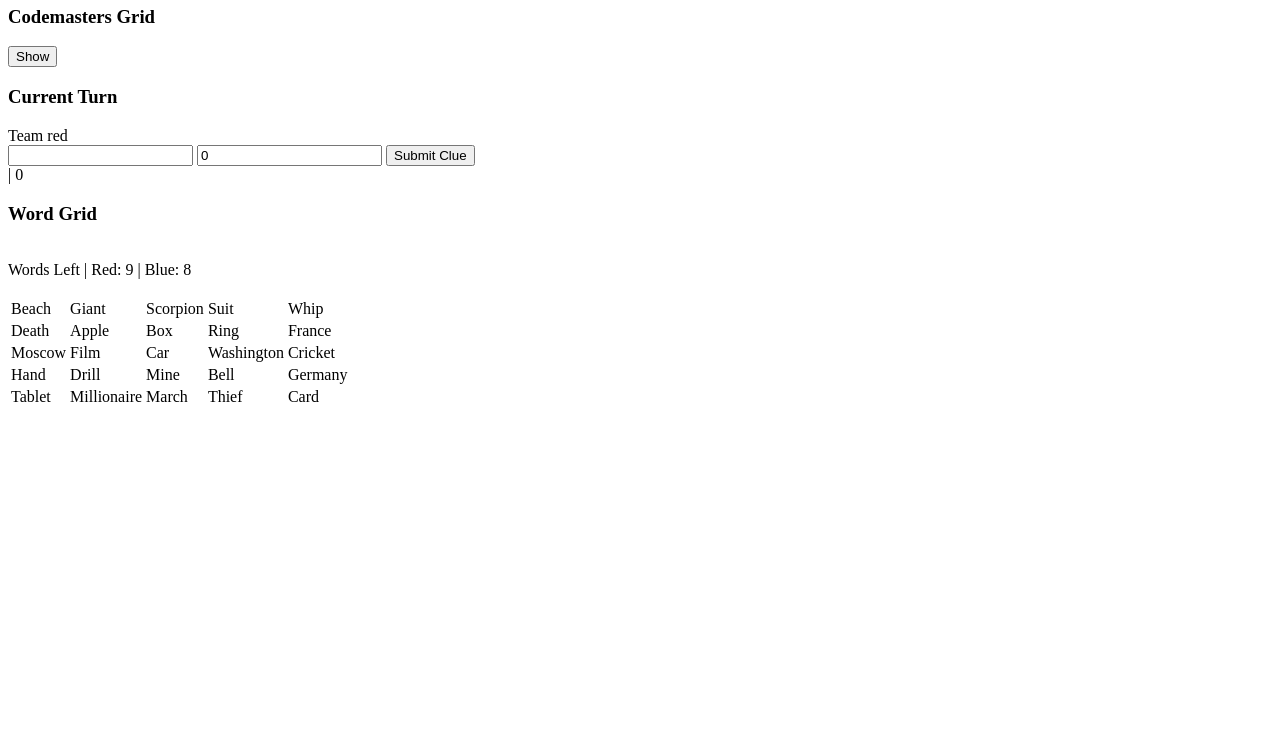
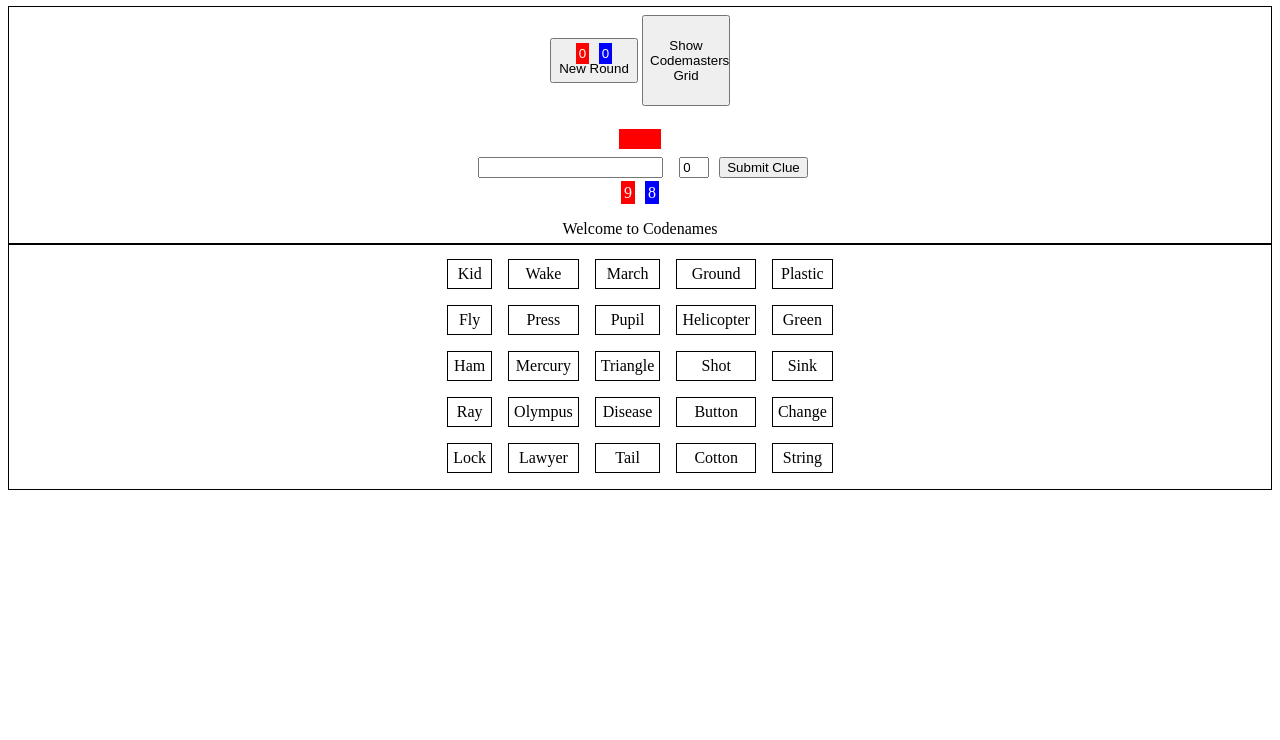
Before and after one commit to jtkline1205/party-games, a plain HTML site: page src/main/index.html in a window 1280 px wide. Shown: the part 60-800 px from the top of the page. Drawn offline with Linux system fonts and the light colour scheme.

Commit message:
front end updates

```diff
--- a/src/main/app.js
+++ b/src/main/app.js
@@ -3,6 +3,10 @@ app.controller("CodenamesCtrl", CodenamesCtrl);
 
 function CodenamesCtrl() {
 	initializeController(this);
+
+	this.getSubmittedClue = function() {
+		return this.currentClueWord + "   |   " + this.currentClueNumber;
+	}
 
 	function initializeController(ctrl) {
 		ctrl.redWins = 0;
@@ -77,22 +81,22 @@ function CodenamesCtrl() {
 				ctrl.redWins++;
 				ctrl.message = "Red wins since blue guessed the black card!";
 			}
-			ctrl.startNewGame();
+			ctrl.startNewRound();
 		}
 		if (ctrl.redLeft == 0) {
 			ctrl.redWins++;
-			ctrl.startNewGame();
+			ctrl.startNewRound();
 			ctrl.message = "Red wins by guessing all words!";
 		} else if (ctrl.blueLeft == 0) {
 			ctrl.blueWins++;
-			ctrl.startNewGame();
+			ctrl.startNewRound();
 			ctrl.message = "Blue wins by guessing all words!";
 		} else if (ctrl.guessesRemaining == 0) {
 			switchTeams(ctrl);
 		}
 	}
 
-	this.startNewGame = function() {
+	this.startNewRound = function() {
 		resetClues(this);
 		let wordBank = getWordBank();
 		let wordSet = new Set();
@@ -102,8 +106,7 @@ function CodenamesCtrl() {
 		this.rowList = generateRowListFromWordSet(this, wordSet);
 	}
 
-	this.startNewGame();
-
+	this.startNewRound();
 
 	function generateRowListFromWordSet(ctrl, wordSet) {
 		let counter = 0;
--- a/src/main/codenames.css
+++ b/src/main/codenames.css
@@ -1,24 +1,100 @@
-.word {
-	width: 100px;
-	height: 30px;
-	display: block;
-	color: white;
+.center {
+	margin: auto;
 	text-align: center;
-	padding: 10px;
 }
 
-.codemastersTable {
-	width: 1000px;
-	display: block;
+.newRoundButton {
+	width: 88px;
+	height: 45px;
+}
+
+.codemastersGridButton {
+	width: 88px;
+	height: 91px;
+	cursor: hand;
+}
+
+span {
+	padding: 3px;
+}
+
+input {
+	margin: 6px;
+}
+
+.word {
+	border-style: solid;
+	border-width: 1px;
+	cursor: hand;
+	margin: 6px;
+	padding: 5px;
+}
+
+.wordGridSection {
+	border-width: 1px;
+	border-style: solid;
+	padding: 5px;
+}
+
+.clueNumberInput {
+	width: 30px;
+}
+
+.teamIcon {
+	width: 40px;
+	height: 20px;
+}
+
+.currentTeamIndicator {
+	font-size: 20px;
+}
+
+.redWins {
+	padding: 3px;
+	margin: 3px;
+	color: white;
+	background-color: red;
+}
+
+.blueWins {
+	padding: 3px;
+	margin: 3px;
+	color: white;
+	background-color: blue;
+}
+
+.gameStatus {
+	border-width: 1px;
+	border-style: solid;
+	padding: 5px;
+}
+
+.gameMessage {
+	border-width: 1px;
+	border-style: solid;
+	padding: 5px;
+}
+
+.codemastersGrid {
+	border-width: 1px;
+	border-style: solid;
+	padding: 5px;
+}
+
+.currentTurn {
+	padding: 5px;
+	border-width: 1px;
+	border-style: solid;
+}
+
+.red {
+	background-color: red;
 	color: white;
 }
 
-.red {
-	background-color: #aa0000c7;
-}
-
 .blue {
-	background-color: #0000aaad;
+	background-color: blue;
+	color: white;
 }
 
 .brown {
@@ -29,10 +105,12 @@
 	background-color: #000;
 }
 
+.firstTeamIndicator {
+	width: 50px;
+	height: 10px;
+}
+
 .square {
 	width: 10px;
 	height: 10px;
-	display: block;
-	color: white;
-	text-align: center;
 }
--- a/src/main/index.html
+++ b/src/main/index.html
@@ -8,25 +8,30 @@
 	</head>
 
 	<body>
-		<div ng-controller="CodenamesCtrl as ctrl">
-			<span>Wins | Red: {{ctrl.redWins}} | Blue: {{ctrl.blueWins}}</span>
-			<button ng-click="ctrl.startNewGame()">
-				New Game
+		<div ng-controller="CodenamesCtrl as ctrl" class="center">
+			<h1>Codenames</h1>
+			<div class="gameStatus">
+				<table class="center">
+					<tr>
+						<td>
+							<button ng-click="ctrl.startNewRound()" class="newRoundButton">
+								<span class="redWins">{{ctrl.redWins}}</span>
+								<span class="blueWins">{{ctrl.blueWins}}</span>
+								<br/>
+								New Round
 							</button>
-			<br/>
-			<span>{{ctrl.message}}</span>
-			<div>
-				<h3>Codemasters Grid</h3>
-				<button ng-click="ctrl.toggleCodemastersTable()" ng-hide="ctrl.showCodemastersTable">
-					Show
+						</td>
+						<td>
+							<button ng-click="ctrl.toggleCodemastersTable()" ng-hide="ctrl.showCodemastersTable" class="codemastersGridButton">
+								Show Codemasters Grid
 							</button>
-				<button ng-click="ctrl.toggleCodemastersTable()" ng-show="ctrl.showCodemastersTable">
-					Hide
-				</button>
-				<br/>
-				<span ng-show="ctrl.showCodemastersTable">{{ctrl.firstTeam}}</span>
-				<table class="codemastersTable" ng-show="ctrl.showCodemastersTable">
+							<button ng-click="ctrl.toggleCodemastersTable()" ng-show="ctrl.showCodemastersTable" class="codemastersGridButton">
+								<table class="center" ng-show="ctrl.showCodemastersTable">
 									<tbody>
+										<tr>
+											<td class="firstTeamIndicator {{ctrl.firstTeam}}" colspan="5">
+											</td>
+										</tr>
 										<tr ng-repeat="list in ctrl.rowList">
 											<td ng-repeat="word in list">
 												<div class="square {{word.team}}">
@@ -36,31 +41,34 @@
 										</tr>
 									</tbody>
 								</table>
-			</div>
-
-			<div>
-				<h3>Current Turn</h3>
-				<span>Team {{ctrl.currentTeam}}</span>
+							</button>
+						</td>
+					</tr>
+				</table>
 				<br/>
+				<table class="center">
+					<tr>
+						<td class="teamIcon {{ctrl.currentTeam}}"></td>
+					</tr>
+				</table>
 				<input type="text" ng-model="ctrl.offeredClueWord" ng-hide="ctrl.clueSubmitted"/>
-				<input type="number" ng-model="ctrl.offeredClueNumber" ng-hide="ctrl.clueSubmitted"/>
+				<input type="number" class="clueNumberInput" ng-model="ctrl.offeredClueNumber" ng-hide="ctrl.clueSubmitted"/>
 				<button ng-click="ctrl.submitClue()" ng-hide="ctrl.clueSubmitted">Submit Clue</button>
+				<span ng-show="ctrl.clueSubmitted">{{ctrl.getSubmittedClue()}}</span>
 				<br/>
-				<span>{{ctrl.currentClueWord}} | {{ctrl.currentClueNumber}}</span>
-			</div>
-
-			<div>
-				<h3>Word Grid</h3>
-				<br/>
-				<span>Words Left | Red: {{ctrl.redLeft}} | Blue: {{ctrl.blueLeft}}</span>
+				<span class="redWins">{{ctrl.redLeft}}</span>
+				<span class="blueWins">{{ctrl.blueLeft}}</span>
 				<br/>
 				<span ng-show="ctrl.clueSubmitted">Guesses remaining: {{ctrl.guessesRemaining}}</span>
 				<br/>
-				<table class="wordGrid">
+				{{ctrl.message}}
+			</div>
+			<div class="wordGridSection">
+				<table class="wordGrid center">
 					<tbody>
 						<tr ng-repeat="list in ctrl.rowList">
 							<td ng-repeat="word in list">
-								<div ng-class="{ '{{word.team}}': clicked}" ng-click="ctrl.revealButton(this, word)">
+								<div ng-class="{ '{{word.team}}': clicked}" class="word" ng-click="ctrl.revealButton(this, word)">
 									{{word.word}}
 								</div>
 							</td>
```
Lines whose indentation alone changed are shown as unchanged.
